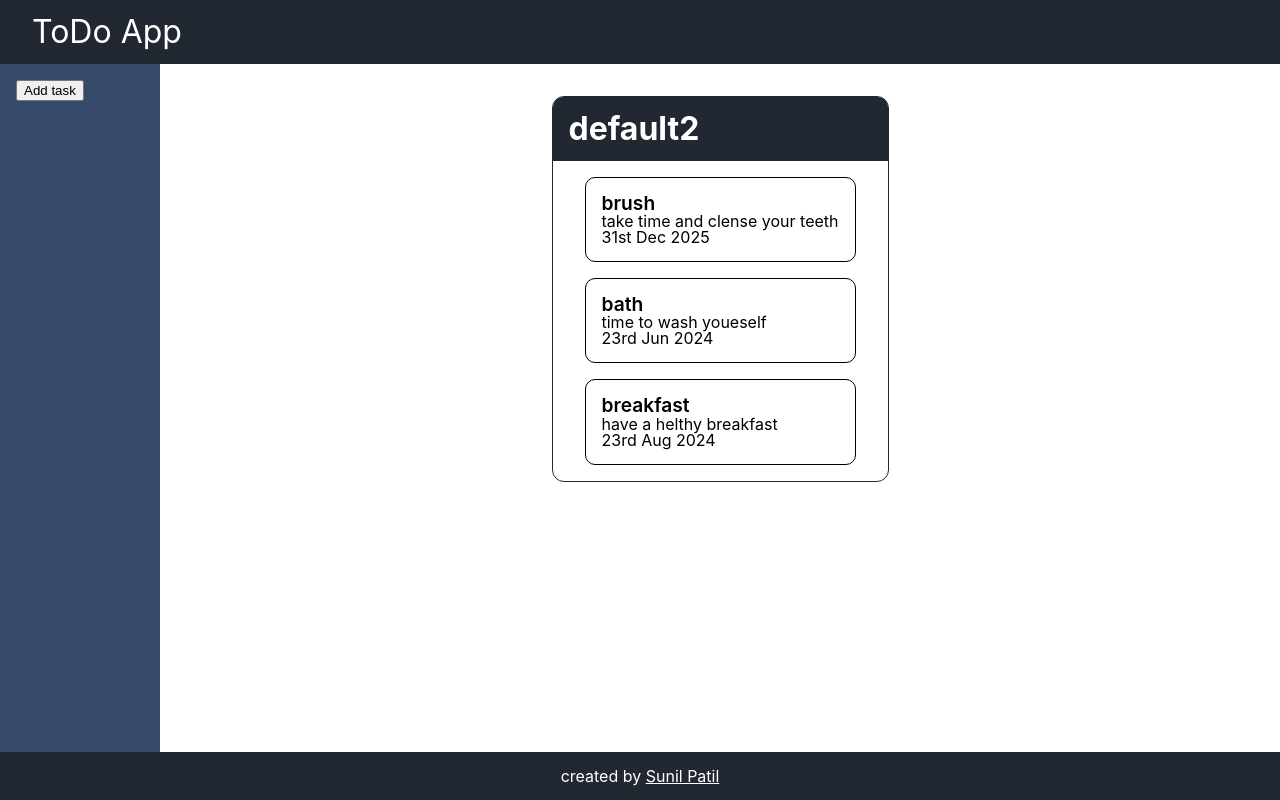
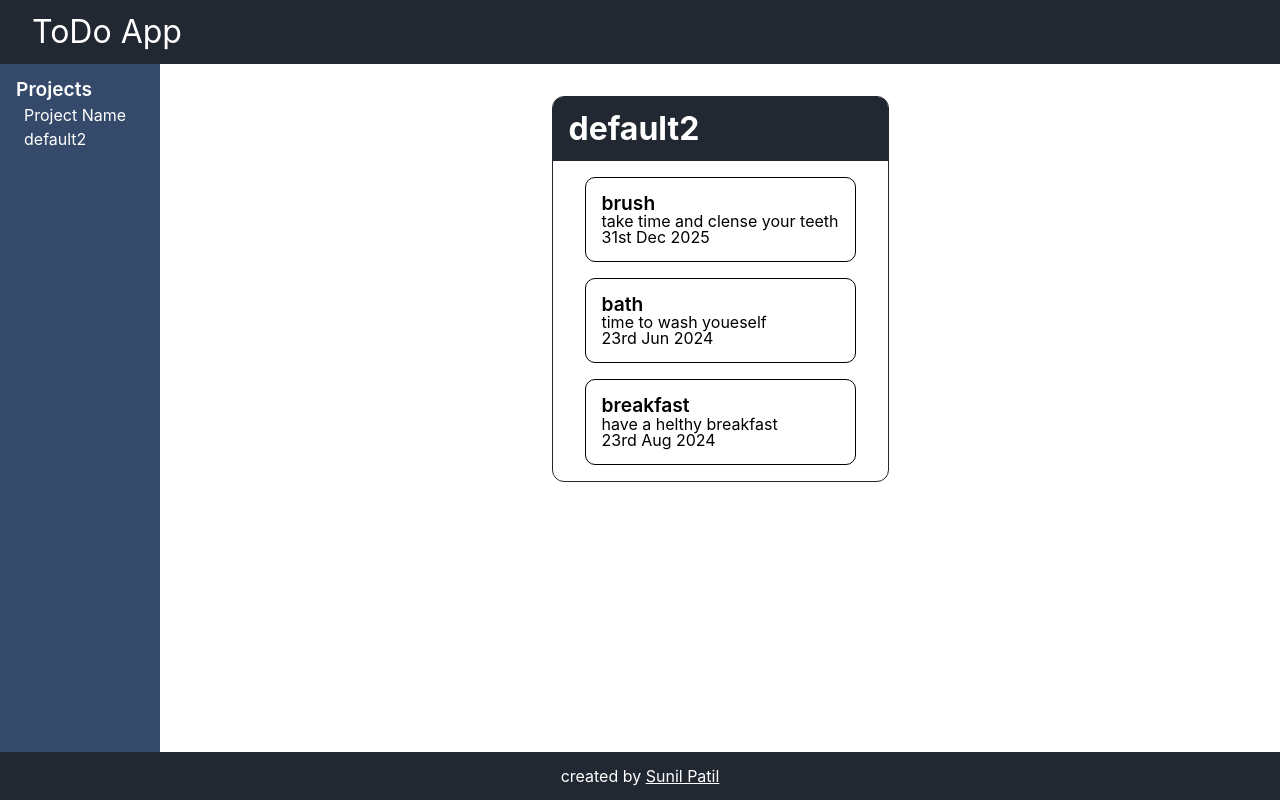
Before and after one commit to sunilpatilsnd/todo, a website built with webpack: page src/index.html in a window 1280 px wide. Built offline with nearby package versions, Linux system fonts and the light colour scheme.

Commit message:
add sidebar, working on add projects

```diff
--- a/src/index.js
+++ b/src/index.js
@@ -1,7 +1,11 @@
 const { createTodoItem } = require("./js/todo.js");
-const { createProject } = require("./js/project.js");
+const { createProject, addProject } = require("./js/project.js");
 const { loadProject } = require("./js/projectUI.js");
+const { listProjects } = require("./js/sidabarUI.js");
+
 import "./styles.css";
+
+let ProjectList = {};
 
 let d = new Date("2025-12-31");
 
@@ -32,6 +36,15 @@ const todoItem3 = createTodoItem(
   false
 );
 
+const todoItem4 = createTodoItem(
+  "work",
+  "work wherever you want",
+  new Date("8/31/2024"),
+  "high",
+  ["food", "coffee"],
+  false
+);
+
 // todoItem.checklist[0].checked = true;
 // let res = todoItem.markCompleated();
 // console.log(todoItem.completed);
@@ -40,8 +53,15 @@ const todoItem3 = createTodoItem(
 
 const todoList = [todoItem, todoItem2, todoItem3];
 
-const project = createProject("default", todoList);
+const project = createProject("default project");
 const project2 = createProject("default2", todoList);
+const project3 = createProject("Project Name", todoList);
+
+ProjectList = { project, project2 };
+
+ProjectList = addProject(ProjectList, project3);
+
+console.log(ProjectList);
 
 const projContainer = document.querySelector(".projects");
 
@@ -49,7 +69,9 @@ const projUI = loadProject(project2);
 
 projContainer.appendChild(projUI);
 
-console.log(projContainer);
-console.log(project2);
+listProjects(ProjectList);
+
+// console.log(projContainer);
+// console.log(project2);
 
 // console.log(a);
--- a/src/js/project.js
+++ b/src/js/project.js
@@ -10,4 +10,7 @@ const createProject = (title, todos) => {
   };
 };
 
-export { createProject };
+const addProject = (projects, project) => {
+  return { ...projects, project };
+};
+export { createProject, addProject };
--- a/src/js/projectUI.js
+++ b/src/js/projectUI.js
@@ -1,4 +1,4 @@
-const { format } = require("date-fns");
+const { getTodoUI } = require("./todoUI");
 
 function loadProject(project) {
   const projectUI = document.createElement("div");
@@ -12,26 +12,18 @@ function loadProject(project) {
   const todosUI = document.createElement("div");
   todosUI.classList.add("todos");
 
-  project.todos.forEach((item) => {
-    const todoUI = document.createElement("div");
-    todoUI.id = item.id;
-    todoUI.classList.add("todo");
+  // console.log(project.todos.length);
 
-    const title = document.createElement("h3");
-    title.textContent = item.title;
-
-    const description = document.createElement("p");
-    description.textContent = item.description;
-
-    const dueDate = document.createElement("p");
-    dueDate.textContent = format(item.dueDate, "do MMM yyyy");
-
-    todoUI.appendChild(title);
-    todoUI.appendChild(description);
-    todoUI.appendChild(dueDate);
-
-    todosUI.appendChild(todoUI);
-  });
+  if (project.todos) {
+    project.todos.forEach((item) => {
+      const todoItem = getTodoUI(item);
+      todosUI.appendChild(todoItem);
+    });
+  } else {
+    const todoItem = document.createElement("p");
+    todoItem.textContent = "No Tasks added yet";
+    todosUI.appendChild(todoItem);
+  }
 
   projectUI.appendChild(todosUI);
 
--- /dev/null
+++ b/src/js/sidabarUI.js
@@ -0,0 +1,49 @@
+const { loadProject } = require("./projectUI.js");
+
+const listProjects = (projects) => {
+  const container = document.querySelector("aside");
+
+  //empty the sidebar
+  emptyContainer(container);
+
+  const header = document.createElement("h2");
+  header.textContent = "Projects";
+  container.appendChild(header);
+  const projectsArr = Object.entries(projects);
+
+  const projectsList = document.createElement("ul");
+
+  projectsArr.forEach((project) => {
+    const item = document.createElement("li");
+    item.textContent = project[1].title;
+    item.id = project[1].id + "_sidebar";
+    projectsList.appendChild(item);
+
+    item.addEventListener(
+      "click",
+      () => {
+        loadSelectedProject(project[1]);
+      },
+      true
+    );
+  });
+
+  container.appendChild(projectsList);
+};
+
+const loadSelectedProject = (project) => {
+  const projContainer = document.querySelector(".projects");
+
+  emptyContainer(projContainer);
+
+  const projUI = loadProject(project);
+
+  projContainer.appendChild(projUI);
+};
+
+const emptyContainer = (item) => {
+  while (item.lastChild) {
+    item.removeChild(item.lastChild);
+  }
+};
+export { listProjects };
--- /dev/null
+++ b/src/js/todoModalUI.js
@@ -0,0 +1,9 @@
+const showTodoModal = (todo) => {
+  const todoModal = document.createElement("div");
+  todoModal.id = todo.id + "_modal"; // setting modal id using todo ID
+  console.log(todoModal);
+};
+
+export { showTodoModal };
+
+// need to open a modal and show the content of the todo with proper tags
--- /dev/null
+++ b/src/js/todoUI.js
@@ -0,0 +1,33 @@
+const { format } = require("date-fns");
+const { showTodoModal } = require("./todoModalUI.js");
+
+const getTodoUI = (todo) => {
+  const todoUI = document.createElement("div");
+  todoUI.id = todo.id;
+  todoUI.classList.add("todo");
+
+  const title = document.createElement("h3");
+  title.textContent = todo.title;
+
+  const description = document.createElement("p");
+  description.textContent = todo.description;
+
+  const dueDate = document.createElement("p");
+  dueDate.textContent = format(todo.dueDate, "do MMM yyyy");
+
+  todoUI.appendChild(title);
+  todoUI.appendChild(description);
+  todoUI.appendChild(dueDate);
+
+  todoUI.addEventListener(
+    "click",
+    (event) => {
+      event.preventDefault;
+      showTodoModal(todo);
+    },
+    true
+  );
+  return todoUI;
+};
+
+export { getTodoUI };
--- a/src/styles.css
+++ b/src/styles.css
@@ -213,3 +213,21 @@ footer a {
     font-weight: bold;
   }
 }
+
+aside {
+  color: #fff;
+  h2 {
+    font-weight: 600;
+    font-size: 1.2rem;
+    padding-bottom: 0.5rem;
+  }
+  ul {
+    margin-left: 0.5rem;
+  }
+  li {
+    margin-bottom: 0.5rem;
+  }
+  li:hover {
+    cursor: pointer;
+  }
+}
```
